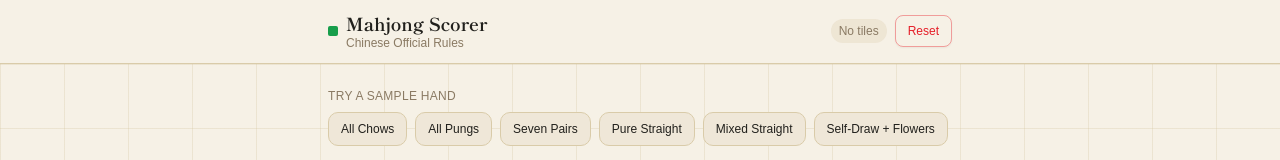
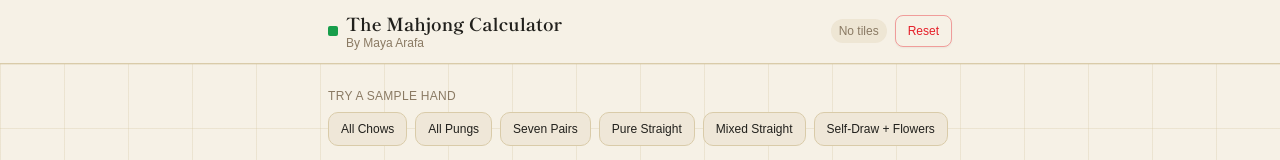
Before and after one commit to mayaarafa/mahjong-calculator, a Next.js app: page / in a window 1280 px wide. Shown: the top 160 px of the page. Built offline with nearby package versions, Linux system fonts and the light colour scheme; a web font is replaced by a local one.

Commit message:
Fix header

```diff
--- a/app/page.tsx
+++ b/app/page.tsx
@@ -287,9 +287,9 @@ export default function Home() {
             <span className="w-2.5 h-2.5 rounded-[2px] bg-[#179e4b] inline-block flex-shrink-0" />
             <div>
               <h1 className="text-lg font-black font-serif text-[#21201C] leading-tight">
-                Mahjong Scorer
+                The Mahjong Calculator
               </h1>
-              <p className="text-xs text-[#8A7A63]">Chinese Official Rules</p>
+              <p className="text-xs text-[#8A7A63]">By Maya Arafa</p>
             </div>
           </div>
           <div className="flex items-center gap-2">
```
